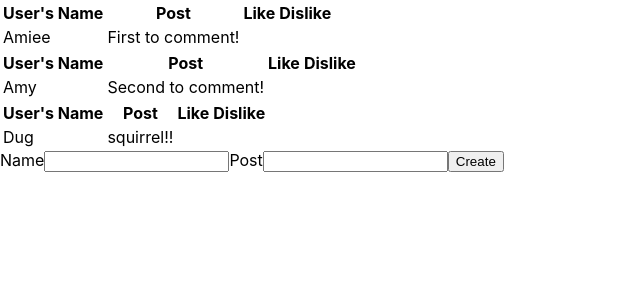
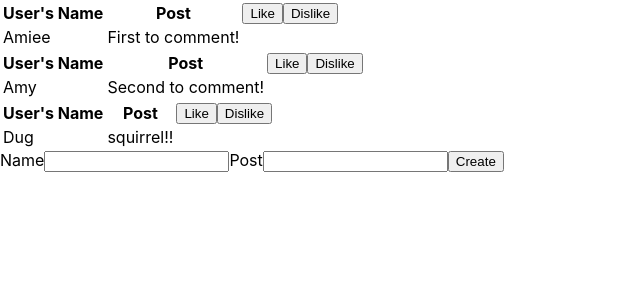
Before and after one commit to irishandyesiam/SocialFeed_EEI_RE_US, a React (Create React App) app: page / in a window 1280 px wide. Shown: the top 300 px of the page, without its empty margins (0-640 px from the left). Built offline with nearby package versions, Linux system fonts and the light colour scheme.

Commit message:
HTML button added.

```diff
--- a/src/Components/Post/Post.jsx
+++ b/src/Components/Post/Post.jsx
@@ -9,8 +9,8 @@ const Post = (props) => {
                 <tr>
                 <th>User's Name</th>
                 <th>Post</th>
-                <th>Like</th>
-                <th>Dislike</th>
+                <button type="button">Like</button>
+                <button type="button">Dislike</button>
                 </tr>
             </thead>
             <tbody>
```
